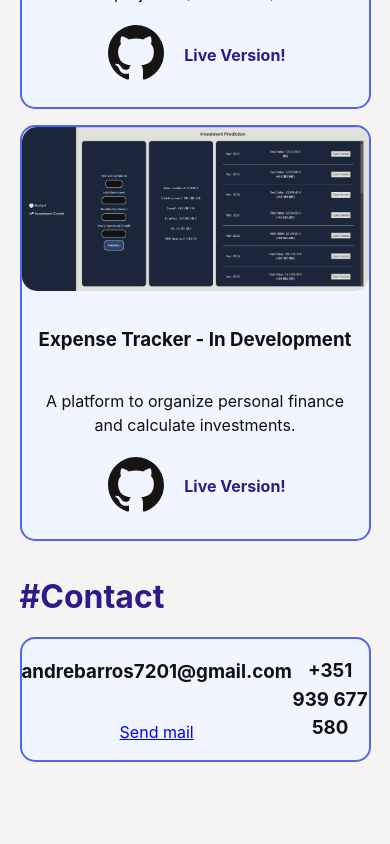
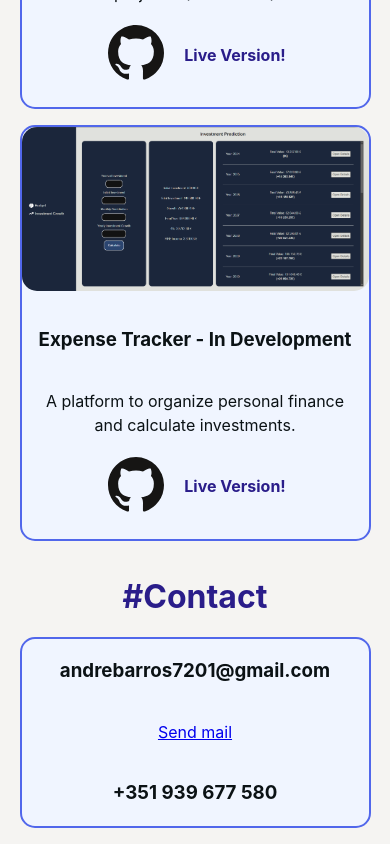
Before and after one commit to andrebarros7201/portfolio, a React (Vite) app: page / in a window 390 px wide. Shown: the part 2495-3339 px from the top of the page. Before the commit the page ends 3273 px from the top, so only its background shows below. Built offline with nearby package versions, Linux system fonts and the light colour scheme.

Commit message:
change contact to display flex column when in mobile view

```diff
--- a/src/styles/contact.module.css
+++ b/src/styles/contact.module.css
@@ -41,3 +41,13 @@
     }
 
 }
+
+@media(width < 900px){
+    .contact{
+        align-items: center;
+    }
+
+    .contact-div{
+        flex-flow: column nowrap;
+    }
+}
```
